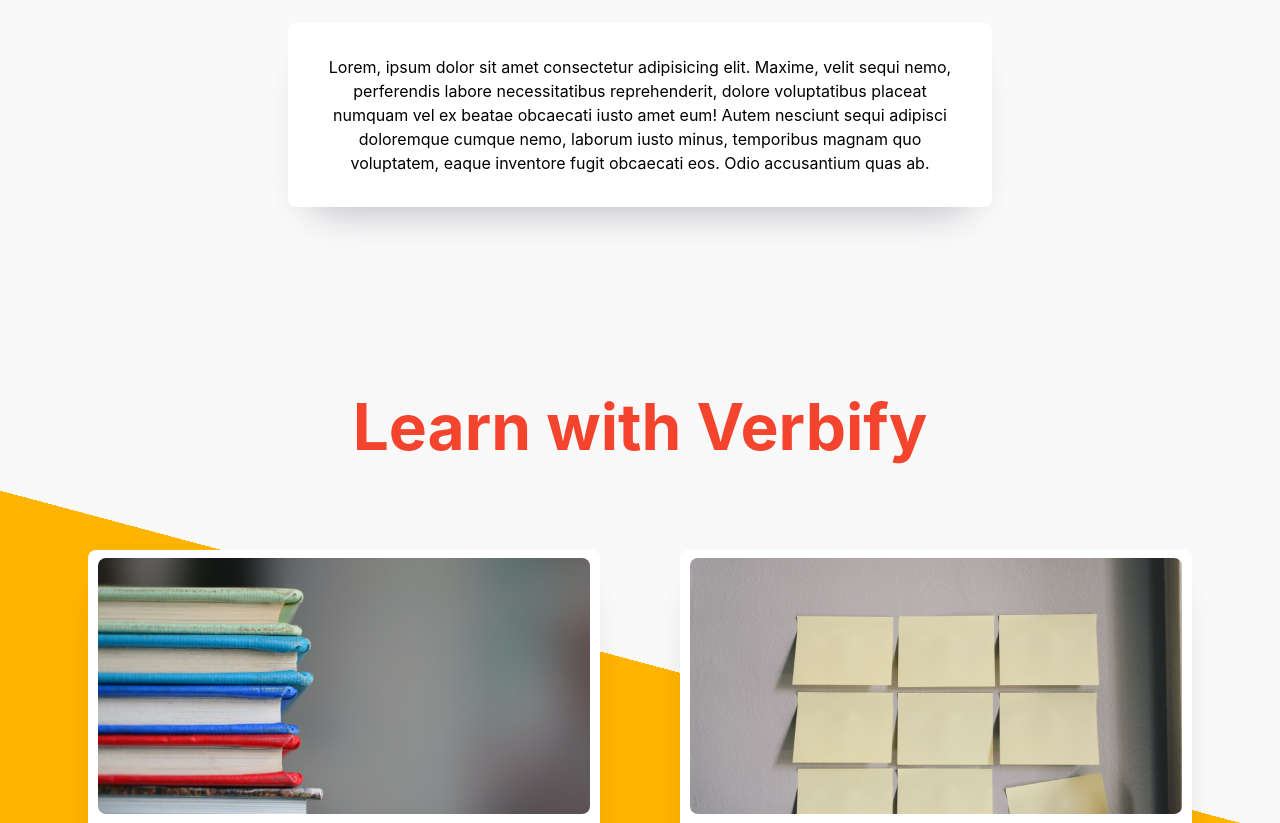
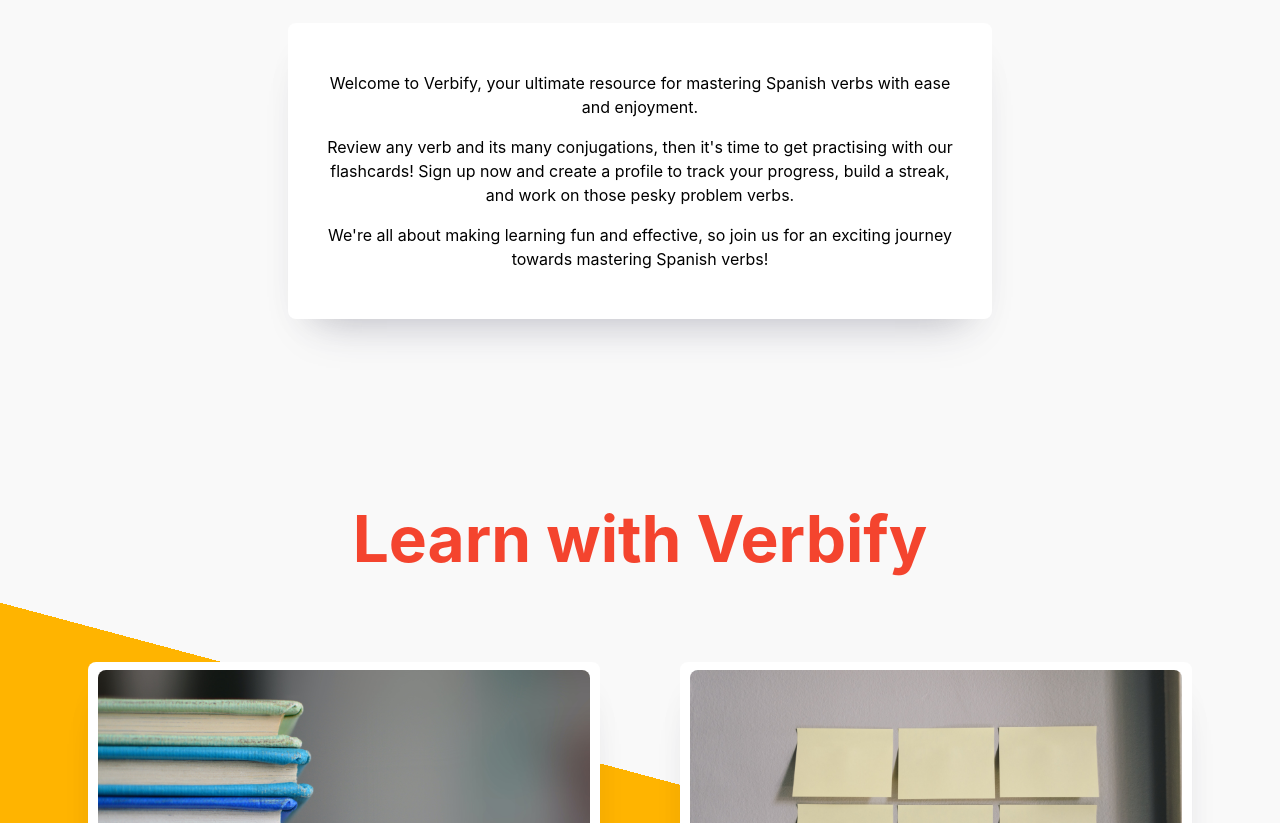
Before and after one commit to jpates2/verbify, a React (Create React App) app: page / in a window 1280 px wide. Shown: the part 969-1792 px from the top of the page. Built offline with nearby package versions, Linux system fonts and the light colour scheme.

Commit message:
intro text added

```diff
--- a/src/components/Intro.js
+++ b/src/components/Intro.js
@@ -4,12 +4,18 @@
   return (
     <section id="intro">
       <div className={classes["intro__container"]}>
-          <div className={classes["intro__box"]}>
-          Lorem, ipsum dolor sit amet consectetur adipisicing elit. Maxime, velit sequi nemo, perferendis labore necessitatibus reprehenderit, dolore voluptatibus placeat numquam vel ex beatae obcaecati iusto amet eum! Autem nesciunt sequi adipisci doloremque cumque nemo, laborum iusto minus, temporibus magnam quo voluptatem, eaque inventore fugit obcaecati eos. Odio accusantium quas ab.
+        <div className={classes["intro__box"]}>
+          <p>
+            Welcome to Verbify, your ultimate resource for mastering Spanish verbs with ease and enjoyment.
+          </p>
+          <p>
+            Review any verb and its many conjugations, then it's time to get practising with our flashcards! Sign up now and create a profile to track your progress, build a streak, and work on those pesky problem verbs.
+          </p>
+          <p>
+            We're all about making learning fun and effective, so join us for an exciting journey towards mastering Spanish verbs!
+          </p>
         </div>
       </div>
-
-
     </section>
   )
 }
--- a/src/components/LearnCard.module.css
+++ b/src/components/LearnCard.module.css
@@ -16,6 +16,7 @@
 .learn-card__title {
   font-size: 1.5rem;
   margin-bottom: 0.5rem;
+  max-margin-top: 1rem;
 }
 
 .learn-card__image-container {
@@ -25,21 +26,12 @@
   margin: 0.5rem auto 0 auto;
   border-radius: 8px;
   background-color: #F9F9F9;
-  /* background-image: linear-gradient(
-    305deg,
-    hsl(0deg 0% 98%) 0%,
-    hsl(12deg 100% 78%) 65%,
-    hsl(7deg 90% 57%) 100%
-  ); */
 }
 
 .learn-card__image {
   object-fit: cover;
   width: 100%;
   height: 100%;
-  /* border-radius: 8px;
-  margin-left: 4rem;
-  margin-top: 4rem; */
 }
 
 .learn-card__link {
```
